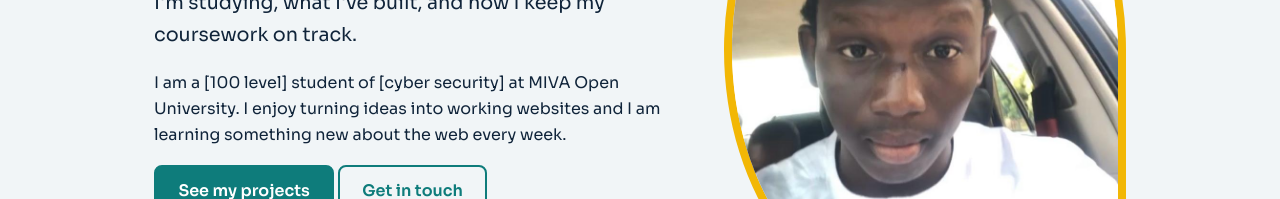
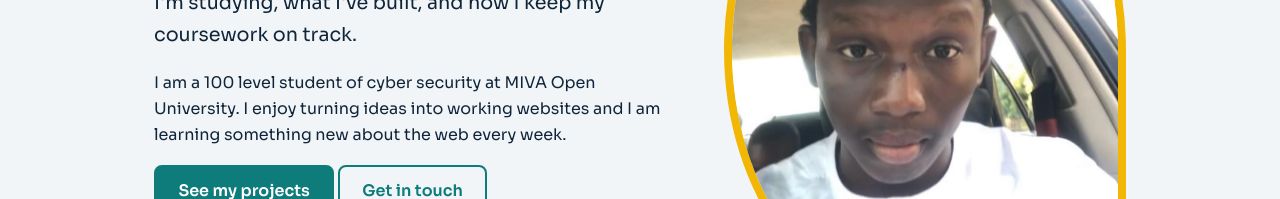
Before and after one commit to bilalsuleiman52-commits/cos-106-project, a plain HTML site: page index.html in a window 1280 px wide. Shown: the part 344-543 px from the top of the page. Drawn offline with Linux system fonts and the light colour scheme.

Commit message:
Fix typo in student description paragraph

```diff
--- a/index.html
+++ b/index.html
@@ -12,7 +12,7 @@
 <section class="hero">
 <div class="hero-text"><h1>Hi, I'm BILAL.</h1>
 <p class="lead">Welcome to my portfolio. This is where I share what I'm studying, what I've built, and how I keep my coursework on track.</p>
-<p>I am a [100 level] student of [cyber security] at MIVA Open University. I enjoy turning ideas into working websites and I am learning something new about the web every week.</p>
+<p>I am a 100 level student of cyber security at MIVA Open University. I enjoy turning ideas into working websites and I am learning something new about the web every week.</p>
 <p><a class="btn" href="projects.html">See my projects</a> <a class="btn ghost" href="contact.html">Get in touch</a></p></div>
 <figure class="hero-photo"><img src="profile.jpg.jpeg" alt="Portrait of the student"></figure>
 </section>
```
